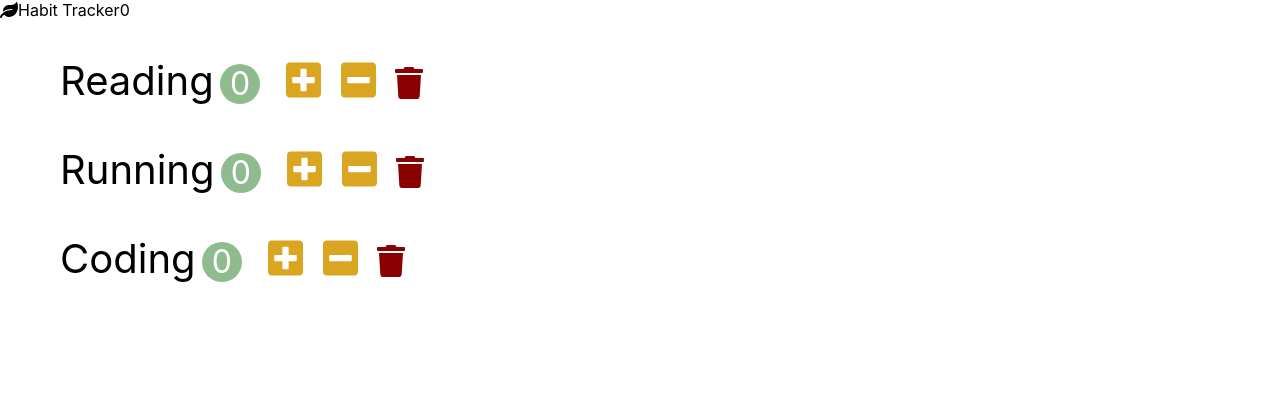
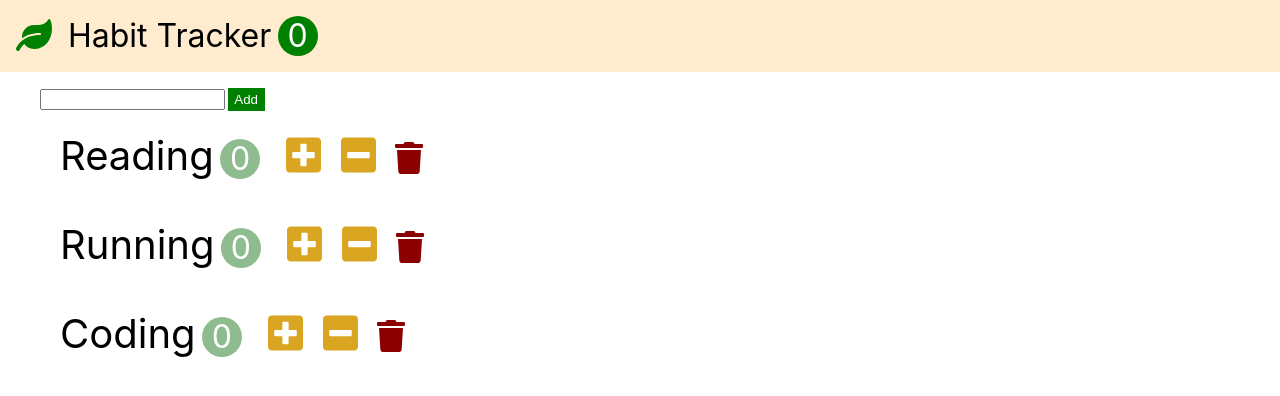
Before and after one commit to journy002/habit-tracker, a React (Create React App) app: page / in a window 1280 px wide. Shown: the top 396 px of the page. Built offline with nearby package versions, Linux system fonts and the light colour scheme.

Commit message:
add habitAddForm.js

```diff
--- a/src/App.css
+++ b/src/App.css
@@ -1,3 +1,42 @@
+* {
+  box-sizing: border-box;
+}
+
+.navbar {
+  padding: 1rem;
+  font-size: 2rem;
+  background-color: blanchedalmond;
+}
+
+.navbar-logo {
+  margin-right: 0.5em;
+  color: green;
+}
+
+.navbar-count {
+  display: inline-block;
+  margin-left: 0.2em;
+  width: 2.5rem;
+  height: 2.5rem;
+  font-size: 2rem;
+  color: white;
+  background-color: green;
+  text-align: center;
+  line-height: 2.5rem;
+  border-radius: 50%;
+}
+
+.add-input {
+  margin-right: 0.2em;
+}
+
+.add-button {
+  padding: 0.3em 0.5em;
+  height: 100%;
+  background-color: green;
+  color: white;
+}
+
 button {
   border: 0;
   outline: none;
--- a/src/app.jsx
+++ b/src/app.jsx
@@ -1,5 +1,6 @@
 import React, { Component } from "react";
 import "./App.css";
+import HabitAddForm from "./components/habitAddForm";
 import Habits from "./components/habits";
 import Navbar from "./components/navbar";
 
@@ -34,9 +35,17 @@ class App extends Component {
     this.setState({ habits });
   };
 
+  handleAdd = (name) => {
+    const habits = [
+      ...this.state.habits,
+      { id: Date.now(), name: name, count: 0 },
+    ];
+    this.setState({ habits });
+  };
+
   render() {
     return (
-      <>
+      <React.Fragment>
         <Navbar
           totalCount={this.state.habits.filter((item) => item.count > 0).length}
         />
@@ -45,8 +54,10 @@ class App extends Component {
           handleIncrement={this.mainIncrement}
           handleDecrement={this.mainDecrement}
           handleDelete={this.mainDelete}
+          // navbar
+          onAdd={this.handleAdd}
         />
-      </>
+      </React.Fragment>
     );
   }
 }
--- /dev/null
+++ b/src/components/habitAddForm.jsx
@@ -0,0 +1,24 @@
+import React, { Component } from "react";
+
+class HabitAddForm extends Component {
+  formRef = React.createRef();
+  inputRef = React.createRef();
+
+  onSubmit = (event) => {
+    event.preventDefault();
+    const name = this.inputRef.current.value;
+    name && this.props.onAdd(name);
+    // this.inputRef.current.value = "";
+    this.formRef.current.reset();
+  };
+
+  render() {
+    return (
+      <form ref={this.formRef} className="add-form" onSubmit={this.onSubmit}>
+        <input ref={this.inputRef} type="text" className="add-input" />
+        <button className="add-button">Add</button>
+      </form>
+    );
+  }
+}
+export default HabitAddForm;
--- a/src/components/habits.jsx
+++ b/src/components/habits.jsx
@@ -1,5 +1,6 @@
 import React, { Component } from "react";
 import Habit from "./habit";
+import HabitAddForm from "./habitAddForm";
 
 class Habits extends Component {
   // this.props.handleIncrement() 괄호 안에 this.props.habits를 넣어 주었는데 에러가 떴다.
@@ -19,9 +20,14 @@ class Habits extends Component {
     this.props.handleDelete(habit);
   };
 
+  handleAdd = (name) => {
+    this.props.onAdd(name);
+  };
+
   render() {
     return (
       <ul>
+        <HabitAddForm onAdd={this.handleAdd} />
         {this.props.habits.map((item) => (
           <Habit
             key={item.id}
--- a/src/components/navbar.jsx
+++ b/src/components/navbar.jsx
@@ -3,7 +3,7 @@ import React, { Component } from "react";
 class Navbar extends Component {
   render() {
     return (
-      <nav>
+      <nav className="navbar">
         <i className="navbar-logo fas fa-leaf"></i>
         <span>Habit Tracker</span>
         <span className="navbar-count">{this.props.totalCount}</span>
```
